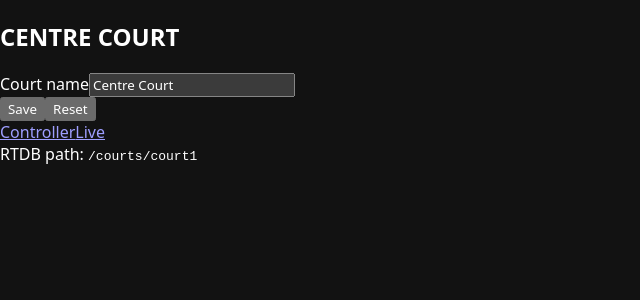
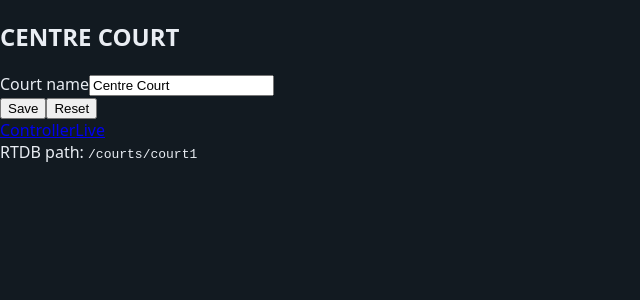
Before and after one commit to scrumpybeetlewink-arch/joyscores-jdp, a Next.js app: page / in a window 1280 px wide. Shown: the top 300 px of the page, without its empty margins (0-640 px from the left). Built offline with nearby package versions, Linux system fonts and the light colour scheme; no server answers; the database is empty.

Commit message:
Update layout.tsx

```diff
--- a/app/layout.tsx
+++ b/app/layout.tsx
@@ -1,48 +1,23 @@
-// app/layout.tsx
 export const metadata = {
   title: "JoyScores",
   description: "Charcoal scoreboard with Firebase RTDB sync",
 };
 
+// Single layout – no external CSS needed; pages inline what they need.
 export default function RootLayout({ children }: { children: React.ReactNode }) {
   return (
     <html lang="en">
-      <body>
-        {/* 🔤 Global font + color scheme (applies to all pages immediately) */}
-        <style
-          dangerouslySetInnerHTML={{
-            __html: `
-              :root { color-scheme: dark; }
-              *, *::before, *::after { box-sizing: border-box; }
-              html, body {
-                margin: 0;
-                font-family: ui-sans-serif, system-ui, -apple-system, "Segoe UI", Roboto, "Helvetica Neue",
-                  Arial, "Noto Sans", "Liberation Sans", "Apple Color Emoji", "Segoe UI Emoji", "Segoe UI Symbol";
-              }
-              button, input, select, a, div, span {
-                font-family: inherit;
-              }
-            `,
-          }}
-        />
-
+      <body
+        style={{
+          minHeight: "100vh",
+          margin: 0,
+          background: "#121a21",
+          color: "#e9edf3",
+          fontFamily:
+            'ui-sans-serif, system-ui, -apple-system, "Segoe UI", Roboto, "Helvetica Neue", Arial, "Noto Sans", "Liberation Sans", "Apple Color Emoji", "Segoe UI Emoji", "Segoe UI Symbol"',
+        }}
+      >
         {children}
-
-        {/* 🧹 Purge legacy service workers ONCE to avoid stale shells / flicker */}
-        <script
-          dangerouslySetInnerHTML={{
-            __html: `
-              try {
-                if ('serviceWorker' in navigator && !localStorage.getItem('__sw_purged__')) {
-                  navigator.serviceWorker.getRegistrations?.().then(rs => {
-                    for (const r of rs) r.unregister();
-                    localStorage.setItem('__sw_purged__', '1');
-                  });
-                }
-              } catch {}
-            `,
-          }}
-        />
       </body>
     </html>
   );
```
